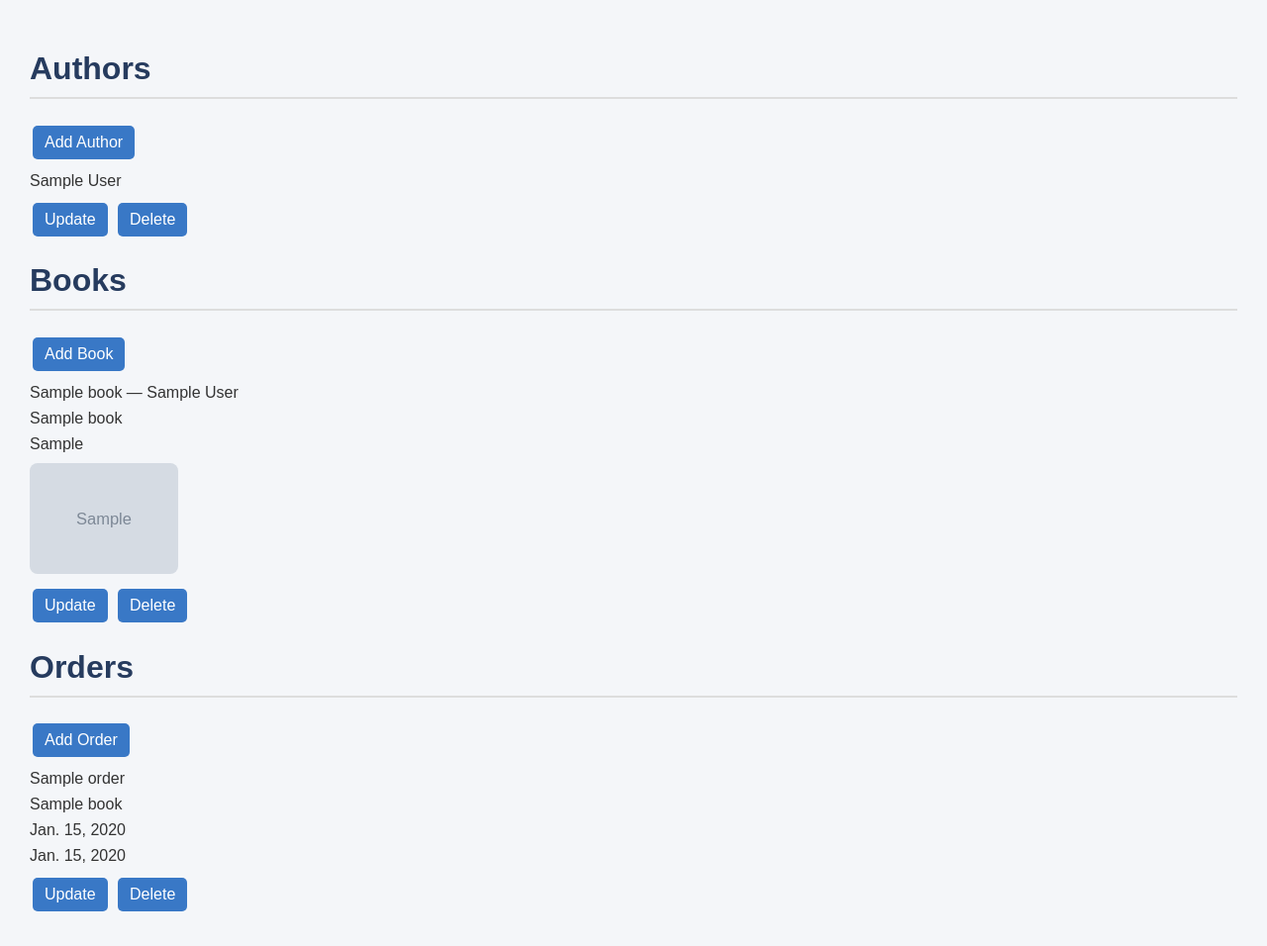
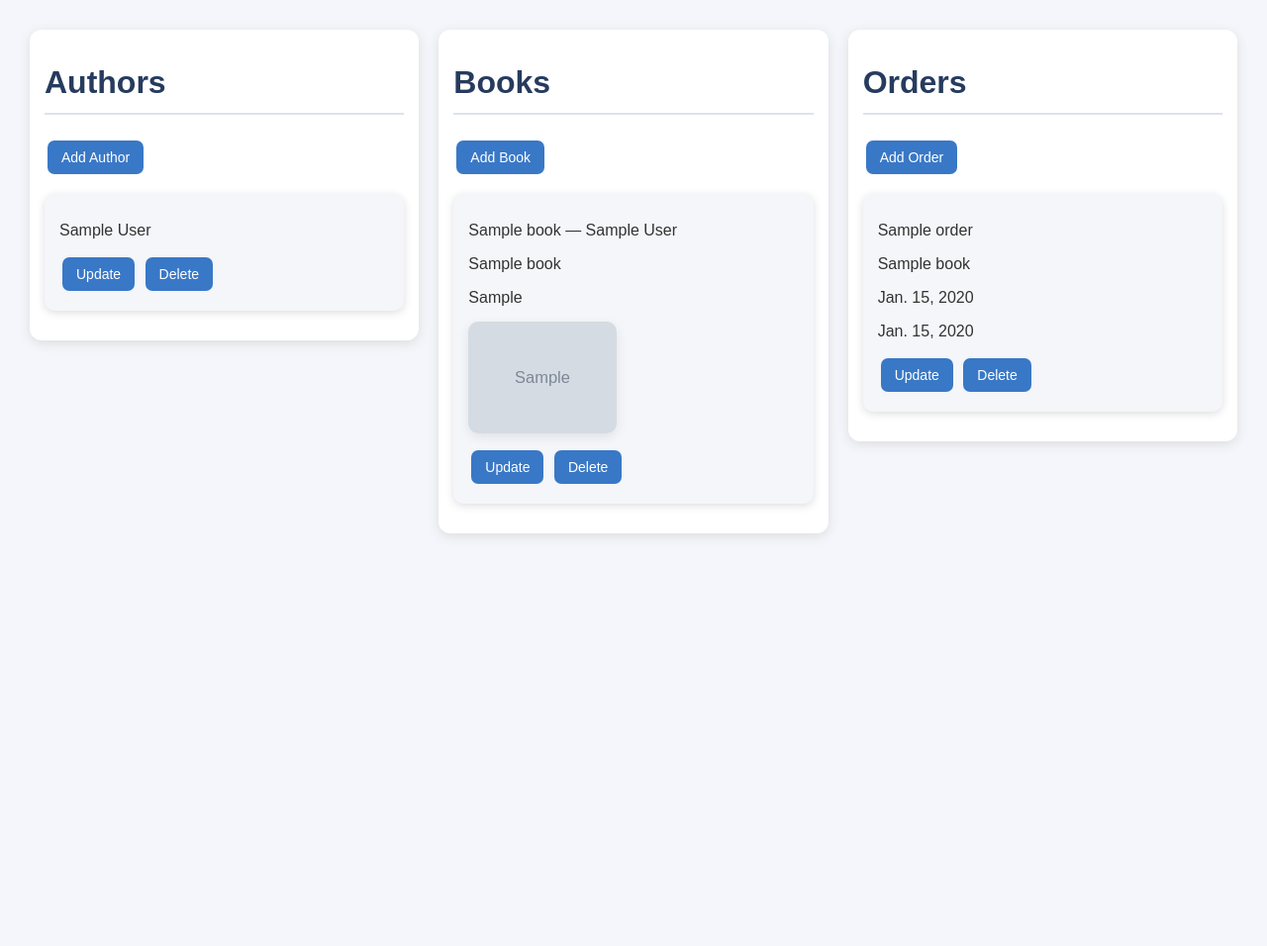
Before and after one commit to kholiqovabdujamil10-stack/Exam-1-django, a Django app: page / in a window 1280 px wide. Shown: the whole page at 99% size. After the commit the page ends 544 px from the top, so only its background shows below. Run offline with Django 5.2, Linux system fonts and the light colour scheme; tables that the repository leaves empty hold one stand-in row (values such as "Sample post"); grey boxes marked "Sample" are stand-in pictures.

Commit message:
last commit

```diff
--- a/exam_1/static/style.css
+++ b/exam_1/static/style.css
@@ -1,6 +1,10 @@
+* {
+    box-sizing: border-box;
+}
+
 body {
     font-family: Arial, sans-serif;
-    background: #f4f6f9;
+    background: #f4f6fb;
     margin: 0;
     padding: 30px;
     color: #333;
@@ -8,8 +12,47 @@ body {
 
 h1 {
     color: #263b5e;
-    border-bottom: 2px solid #ddd;
-    padding-bottom: 10px;
+    border-bottom: 2px solid #dce3ee;
+    padding-bottom: 12px;
+    margin-top: 20px;
+}
+
+.section-title {
+    color: #263b5e;
+}
+
+.container {
+    display: flex;
+    gap: 20px;
+    align-items: flex-start;
+}
+
+.section {
+    flex: 1;
+    min-width: 0;
+    background: white;
+    padding: 15px;
+    border-radius: 12px;
+    box-shadow: 0 3px 12px #ddd;
+}
+
+.item-card {
+    background: #f4f6f9;
+    padding: 15px;
+    margin: 15px 0;
+    border-radius: 10px;
+    box-shadow: 0 2px 8px #ddd;
+    transition: 0.25s;
+}
+
+.item-card:hover {
+    box-shadow: 0 4px 12px #bbb;
+    transform: translateY(-3px);
+}
+
+.item-name {
+    font-weight: bold;
+    font-size: 18px;
 }
 
 a {
@@ -17,58 +60,94 @@ a {
     text-decoration: none;
     color: white;
     background: #3978c6;
-    padding: 8px 12px;
-    border-radius: 5px;
+    padding: 9px 14px;
+    border-radius: 7px;
     margin: 5px 3px;
+    transition: 0.25s;
+    font-size: 14px;
 }
 
 a:hover {
     background: #24558f;
+    transform: translateY(-2px);
+}
+
+.add-btn {
+    background: #28a36a;
+}
+
+.add-btn:hover {
+    background: #1e8052;
+}
+
+.update-btn {
+    background: #3978c6;
+}
+
+.delete-btn {
+    background: #e74c3c;
+}
+.delete-btn:hover {
+    background: #c0392b;
 }
 
 p {
-    margin: 8px 0;
+    margin: 10px 0;
+    line-height: 1.5;
 }
 
 img {
     display: block;
-    margin: 10px 0;
-    border-radius: 8px;
-    max-width: 150px;
+    margin: 12px 0;
+    border-radius: 10px;
+    max-width: 100%;
     height: auto;
     object-fit: cover;
+    box-shadow: 0 4px 12px #00000015;
 }
 
 form {
     background: white;
-    padding: 20px;
-    border-radius: 10px;
+    padding: 25px;
+    border-radius: 12px;
     max-width: 400px;
-    box-shadow: 0 2px 8px #ddd;
+    box-shadow: 0 5px 20px #263b5e15;
+    border: 1px solid #e5eaf2;
 }
 
 input,
 select {
     display: block;
     width: 100%;
-    box-sizing: border-box;
-    padding: 10px;
-    margin: 10px 0;
-    border: 1px solid #ccc;
-    border-radius: 5px;
+    padding: 11px;
+    margin: 12px 0;
+    border: 1px solid #d5dce8;
+    border-radius: 7px;
+    outline: none;
+    transition: 0.2s;
+    background: #fafbfe;
+}
+
+input:focus,
+select:focus {
+    border-color: #3978c6;
+    box-shadow: 0 0 0 3px #3978c620;
 }
 
 button {
     background: #28a36a;
     color: white;
-    padding: 10px 20px;
+    padding: 11px 22px;
     border: none;
-    border-radius: 5px;
+    border-radius: 7px;
     cursor: pointer;
+    transition: 0.25s;
+    font-size: 14px;
 }
 
 button:hover {
     background: #1e8052;
+    transform: translateY(-2px);
 }
 
 .upload-label {
@@ -79,6 +158,7 @@ button:hover {
     border-radius: 7px;
     cursor: pointer;
     margin: 10px 0;
+    transition: 0.25s;
 }
 
 .upload-label:hover {
--- a/exam_1/templates/home.html
+++ b/exam_1/templates/home.html
@@ -1,22 +1,30 @@
 {% extends 'base.html' %}
 
 {% block content %}
-<h1>Authors</h1>
+
+<div class="container">
+
+    <div class="section">
+        <h1 class="section-title">Authors</h1>
 
         <a href="{% url 'create_author' %}">Add Author</a>
 
         {% for author in authors %}
+        <div class="item-card">
             <p>{{ author.name_author }}</p>
             <a href="{% url 'update_author' author.id %}">Update</a>
             <a href="{% url 'delete_author' author.id %}">Delete</a>
+        </div>
         {% endfor %}
+    </div>
 
-
-<h1>Books</h1>
+    <div class="section">
+        <h1 class="section-title">Books</h1>
 
         <a href="{% url 'create_book' %}">Add Book</a>
 
         {% for book in books %}
+        <div class="item-card">
             <p>{{ book.book_name }} — {{ book.author.name_author }}</p>
             <p>{{ book.title }}</p>
             <p>{{ book.caption }}</p>
@@ -27,21 +35,32 @@
 
             <a href="{% url 'update_book' book.id %}">Update</a>
             <a href="{% url 'delete_book' book.id %}">Delete</a>
+        </div>
         {% endfor %}
+    </div>
 
-
-<h1>Orders</h1>
+    <div class="section">
+        <h1 class="section-title">Orders</h1>
 
         <a href="{% url 'create_order' %}">Add Order</a>
 
         {% for order in orders %}
+        <div class="item-card">
             <p>{{ order.name_customer }}</p>
+
             {% for book in order.book_name.all %}
             <p>{{ book.book_name }}</p>
             {% endfor %}
+
             <p>{{ order.time_taken }}</p>
             <p>{{ order.time_bring }}</p>
+
             <a href="{% url 'update_order' order.id %}">Update</a>
             <a href="{% url 'delete_order' order.id %}">Delete</a>
+        </div>
         {% endfor %}
+    </div>
+
+</div>
+
 {% endblock %}
```
Also changed, not shown: media/images/images.jpg (added), media/images/images_2.jpg (added), media/images/images_3.jpg (added), media/images/images_4.jpg (added), media/images/images_4_LaJpTuM.jpg (added), media/images/images_4_catigBV.jpg (added), media/images/images_4_pKDSwhp.jpg (added). Lines whose indentation alone changed are shown as unchanged.
